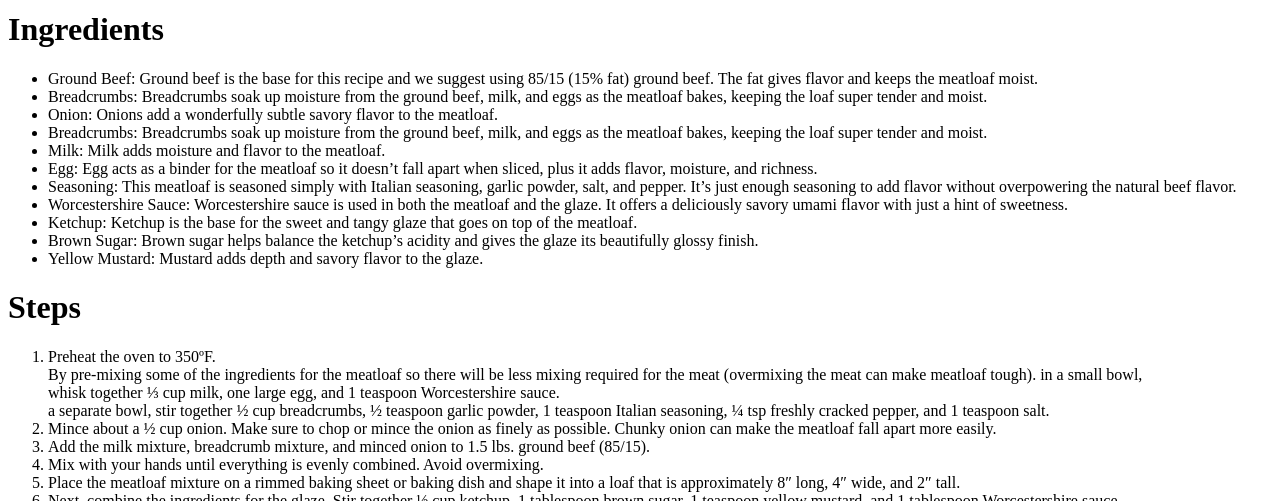
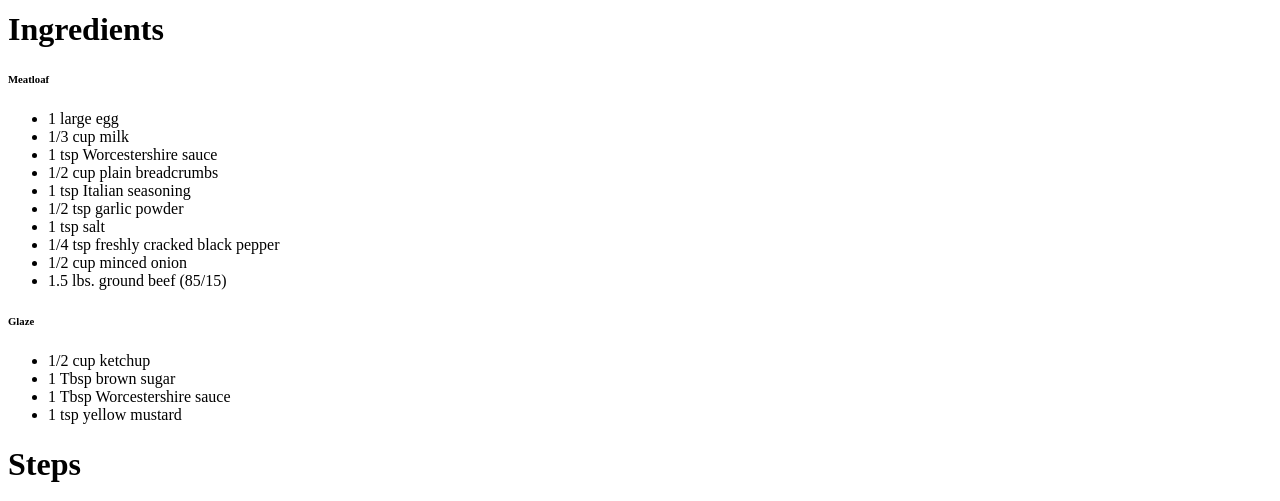
Before and after one commit to ShaneCFX/odin-recipes, a plain HTML site: page recipes/meatloaf.html in a window 1280 px wide. Shown: the part 272-773 px from the top of the page. Drawn offline with Linux system fonts and the light colour scheme.

Commit message:
changed ingredients

```diff
--- a/recipes/meatloaf.html
+++ b/recipes/meatloaf.html
@@ -12,19 +12,28 @@
         <h1>Ingredients</h1>
 
         <p>
+            <h6>Meatloaf</h6>
             <ul>
-            <li>Ground Beef: Ground beef is the base for this recipe and we suggest using 85/15 (15% fat) ground beef. The fat gives flavor and keeps the meatloaf moist.</li>
-            <li>Breadcrumbs: Breadcrumbs soak up moisture from the ground beef, milk, and eggs as the meatloaf bakes, keeping the loaf super tender and moist.</li>
-            <li>Onion: Onions add a wonderfully subtle savory flavor to the meatloaf.</li>
-            <li>Breadcrumbs: Breadcrumbs soak up moisture from the ground beef, milk, and eggs as the meatloaf bakes, keeping the loaf super tender and moist.</li>
-            <li>Milk: Milk adds moisture and flavor to the meatloaf.</li>
-            <li>Egg: Egg acts as a binder for the meatloaf so it doesn’t fall apart when sliced, plus it adds flavor, moisture, and richness.</li>
-            <li>Seasoning: This meatloaf is seasoned simply with Italian seasoning, garlic powder, salt, and pepper. It’s just enough seasoning to add flavor without overpowering the natural beef flavor.</li>
-            <li>Worcestershire Sauce: Worcestershire sauce is used in both the meatloaf and the glaze. It offers a deliciously savory umami flavor with just a hint of sweetness.</li>
-            <li>Ketchup: Ketchup is the base for the sweet and tangy glaze that goes on top of the meatloaf.</li>
-            <li>Brown Sugar: Brown sugar helps balance the ketchup’s acidity and gives the glaze its beautifully glossy finish.</li>
-            <li>Yellow Mustard: Mustard adds depth and savory flavor to the glaze.</li>
 
+            <li>1 large egg</li>
+            <li>1/3 cup milk</li>
+            <li>1 tsp Worcestershire sauce</li>
+            <li>1/2 cup plain breadcrumbs</li>
+            <li>1 tsp Italian seasoning </li>
+            <li>1/2 tsp garlic powder</li>
+            <li>1 tsp salt </li>
+            <li>1/4 tsp freshly cracked black pepper</li>
+            <li>1/2 cup minced onion</li>
+            <li>1.5 lbs. ground beef (85/15) </li>
+
+            </ul>
+
+            <h6>Glaze</h6>
+            <ul>
+                <li>1/2 cup ketchup</li>
+                <li>1 Tbsp brown sugar</li>
+                <li>1 Tbsp Worcestershire sauce</li>
+                <li>1 tsp yellow mustard</li>
             </ul>
         </p>
         <p>
```
